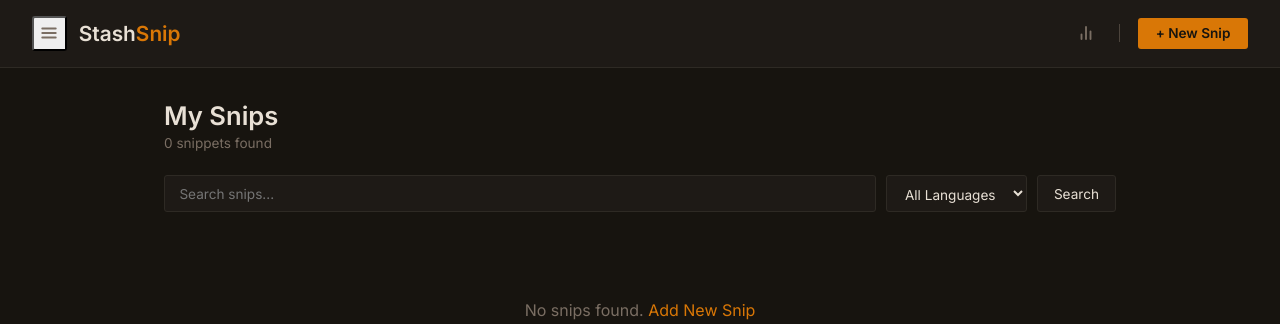
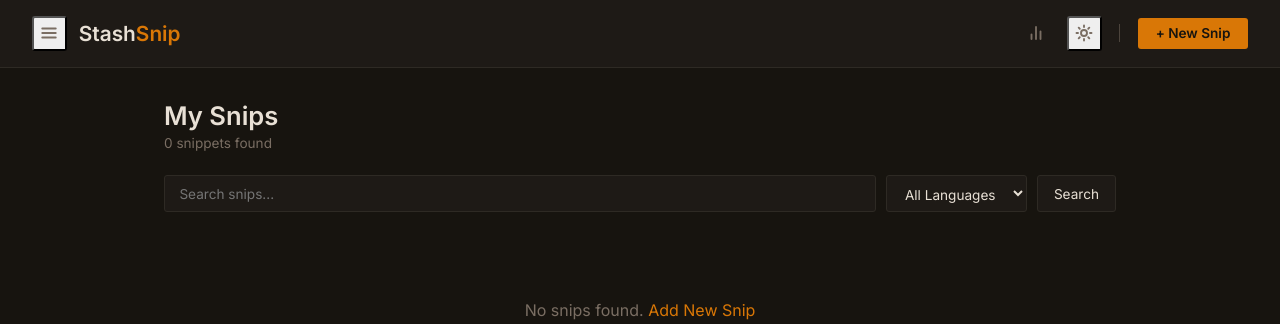
Before and after one commit to byteofhoney/StashSnip, a Flask app: page / in a window 1280 px wide. Shown: the top 324 px of the page. Run offline with Flask 3, Linux system fonts and the light colour scheme; data that the repository does not hold is empty; some libraries are stand-ins or nearby versions.

Commit message:
feat(theme): add theme toggle button to navbar

```diff
--- a/app/templates/base.html
+++ b/app/templates/base.html
@@ -36,6 +36,20 @@
                     <line x1="6" y1="20" x2="6" y2="14"></line>
                 </svg>
             </a>
+
+            <button
+                type="button"
+                id="themeToggle"
+                class="icon-btn"
+                data-tooltip="Toggle theme"
+                aria-label="Toggle light/dark theme"
+                onclick="toggleTheme()">
+                <svg xmlns="http://www.w3.org/2000/svg" width="18" height="18" viewBox="0 0 24 24" fill="none" stroke="currentColor" stroke-width="2.5" stroke-linecap="round" stroke-linejoin="round">
+                    <circle cx="12" cy="12" r="4"></circle>
+                    <path d="M12 2v2M12 20v2M4.93 4.93l1.41 1.41M17.66 17.66l1.41 1.41M2 12h2M20 12h2M6.34 17.66l-1.41 1.41M19.07 4.93l-1.41 1.41"></path>
+                </svg>
+            </button>
+
             <span class="nav-divider"></span>
             <a href="/add" class="btn-add">+ New Snip</a>
         </div>
```
